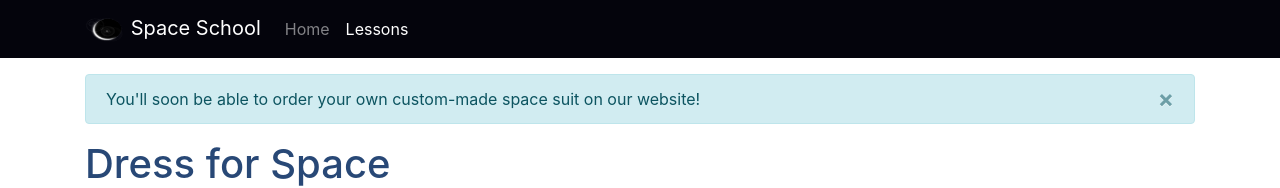
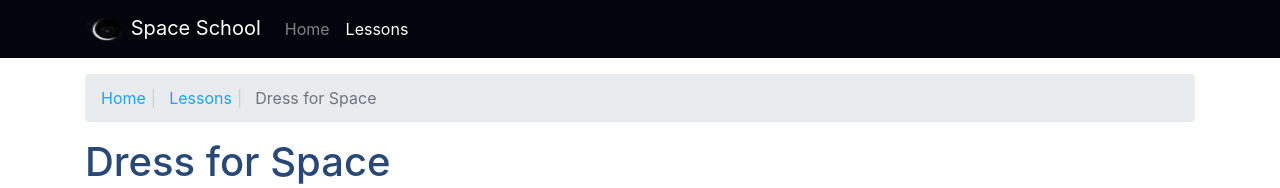
Before and after one commit to Tochine/responsive-ui-with-bootstrap, a website: page pages/lesson.html in a window 1280 px wide. Shown: the top 188 px of the page. Drawn offline with nearby package versions, Linux system fonts and the light colour scheme.

Commit message:
added time interval to carousel and added breadcrumb to lesson page

```diff
--- a/pages/lesson.html
+++ b/pages/lesson.html
@@ -51,12 +51,13 @@
     <div class="container">
       <div class="row">
         <div class="col">
-          <div class="alert alert-info alert-dismissible fade show mt-3" role="alert">
-              You'll soon be able to order your own custom-made space suit on our website!
-              <button type="button" class="close" data-dismiss="alert" aria-label="Close">
-                <span aria-hidden="true">&times;</span>
-              </button>
-          </div>
+          <nav aria-label="breadcrumb" class="mt-3">
+            <ol class="breadcrumb">
+              <li class="breadcrumb-item"><a href="index.html">Home</a></li>
+              <li class="breadcrumb-item"><a href="Lessons.html">Lessons</a></li>
+              <li class="breadcrumb-item active" aria-current="page">Dress for Space</li>
+            </ol>
+          </nav>
           <h1 class="my-3">Dress for Space</h1>
         </div>
       </div>
```
Also changed, not shown: pages/index.html (+8 -3 lines), css/style.css, scss/_variable_overrides.scss (line endings or trailing spaces).
